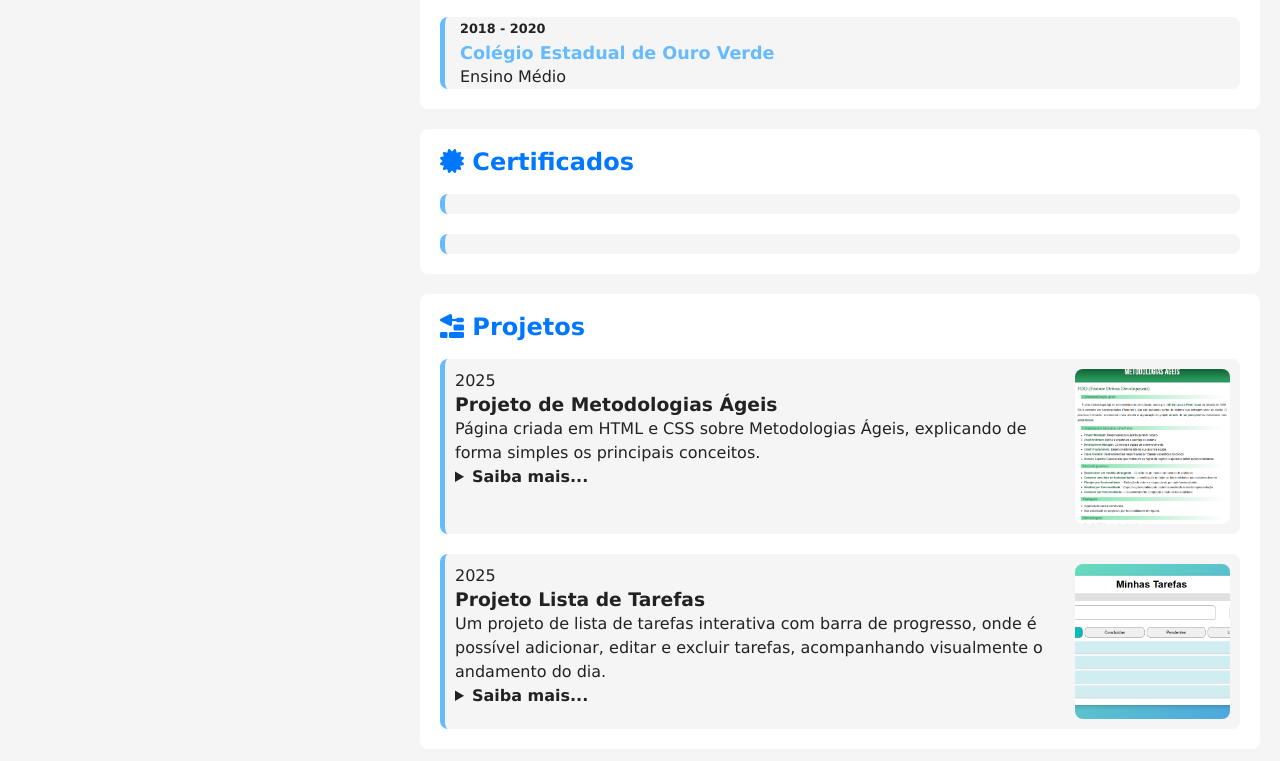
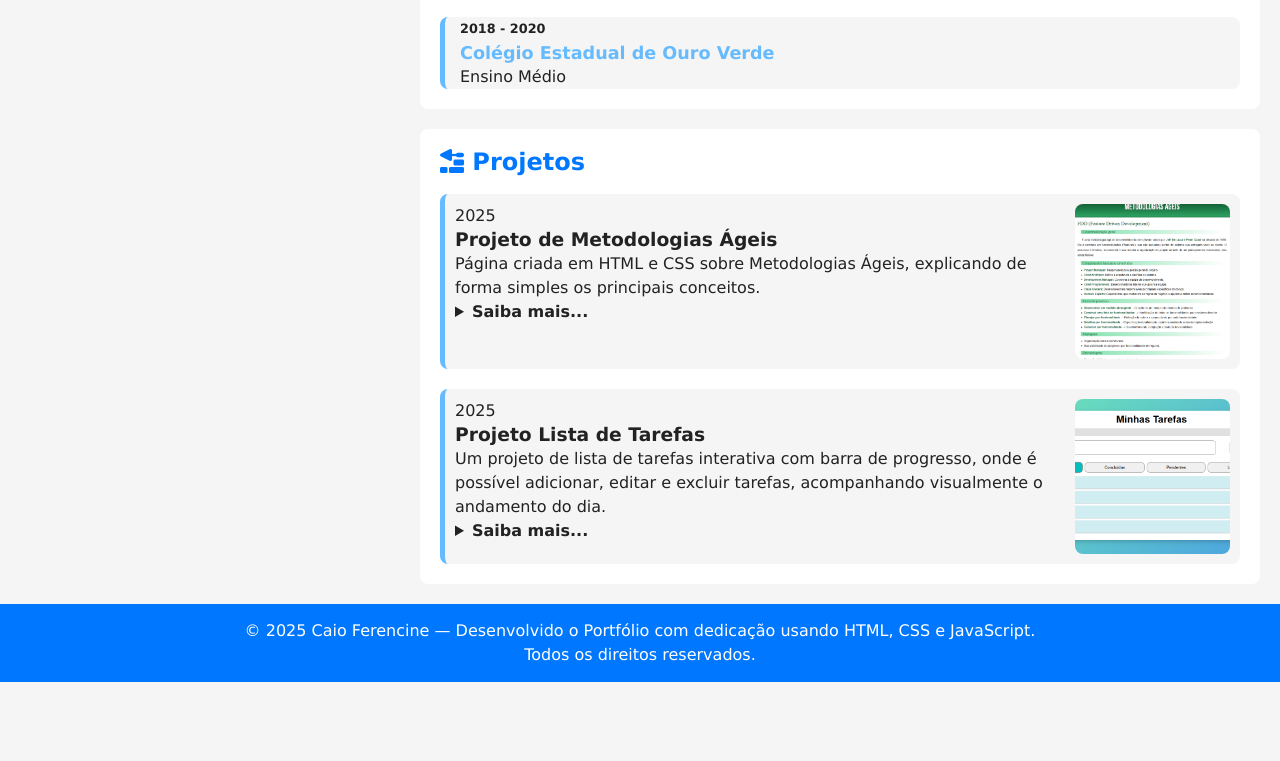
Before and after one commit to CaioHF/Portifolio, a plain HTML site: page index.html in a window 1280 px wide. Shown: the part 1358-2119 px from the top of the page. After the commit the page ends 2040 px from the top, so only its background shows below. Drawn offline with Linux system fonts and the light colour scheme.

Commit message:
tirei os certificados

```diff
--- a/estilos/style.css
+++ b/estilos/style.css
@@ -216,29 +216,6 @@ article h2 {
   font-size: 1.1em;
 }
 
-#certificado-conteiner {
-  display: flex;
-  flex-direction:column-reverse;
-  gap: 20px;
-}
-
-#certificado-conteiner .certificado {
-  display: flex;
-  flex-direction: column;
-  gap: 15px;
-  background-color: var(--fundo-principal);
-  padding: 10px;
-  border-radius: 8px;
-  border-left: 5px solid var(--destaque-inverso);
-  transition: border-color 0.5s, border-width 0.5s;
-}
-
-#certificado-conteiner .certificado:hover {
-  border-color: var(--destaque);
-  border-left-width: 15px;
-  cursor: pointer;
-}
-
 #projeto-conteiner {
   display: flex;
   flex-direction:column-reverse;
@@ -265,6 +242,7 @@ article h2 {
 #projeto-conteiner summary {
   font-weight: bold;
 }
+
 
 #projeto-conteiner .foto {
   width: 100%;
--- a/index.html
+++ b/index.html
@@ -17,8 +17,6 @@
                 <li><a href="#skills" class="link"><abbr title="Habilidades"><i class="fa-solid fa-brain"></i></abbr></a></li>
 
                 <li><a href="#formacao" class="link"><abbr title="Formação"><i class="fa-solid fa-graduation-cap"></i></abbr></a></li>
-
-                <li><a href="certificados" class="link"><abbr title="Certificados"><i class="fa-solid fa-certificate"></i></abbr></a></li>
 
                 <li><a href="#projetos" class="link"><abbr title="Projetos"><i class="fa-solid fa-trowel-bricks"></i></abbr></a></li>
 
@@ -284,29 +282,6 @@
 
             </article><!--Fim-->
 
-             <article id="projetos">
-
-                <h2><i class="fa-solid fa-certificate"></i> Certificados</h2>
-
-                <div id="certificado-conteiner">
-
-                    <div class="certificado">
-
-
-                    </div>
-
-
-                    <div class="certificado">
-
-
-                    </div>
-                </div>
-
-            </article><!--Fim-->
-
-
-
-
             <article id="projetos">
                 <h2><i class="fa-solid fa-trowel-bricks"></i> Projetos</h2>
 
```
Also changed, not shown: imagens/Certificado PHP.jpg (added), imagens/Certificado Profissional Digital.jpg (added).
